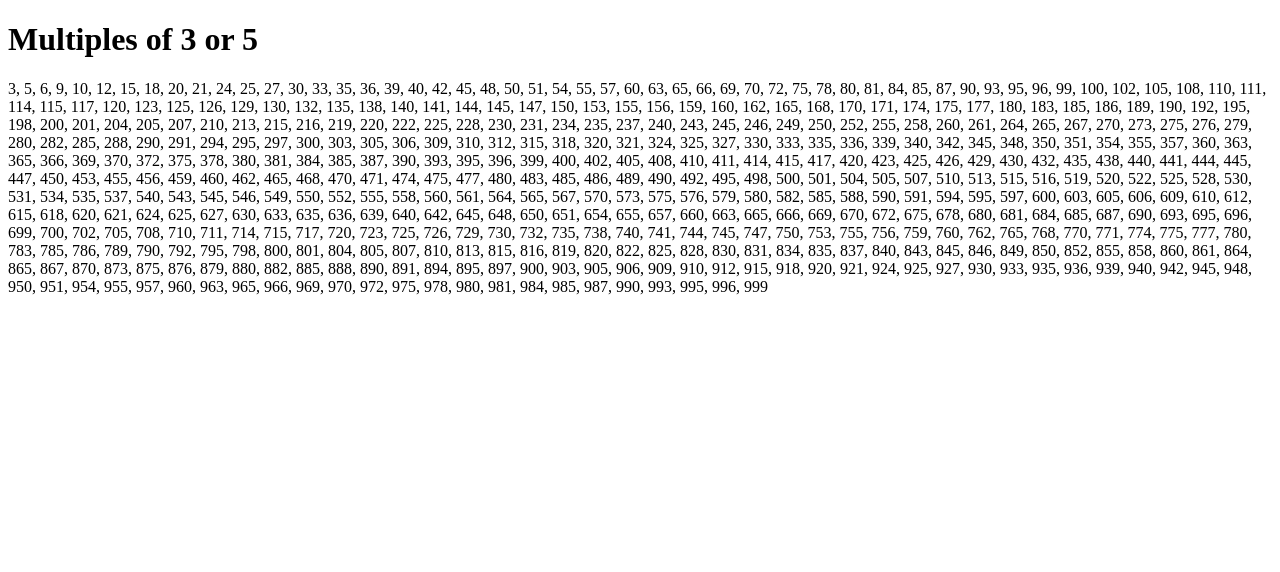
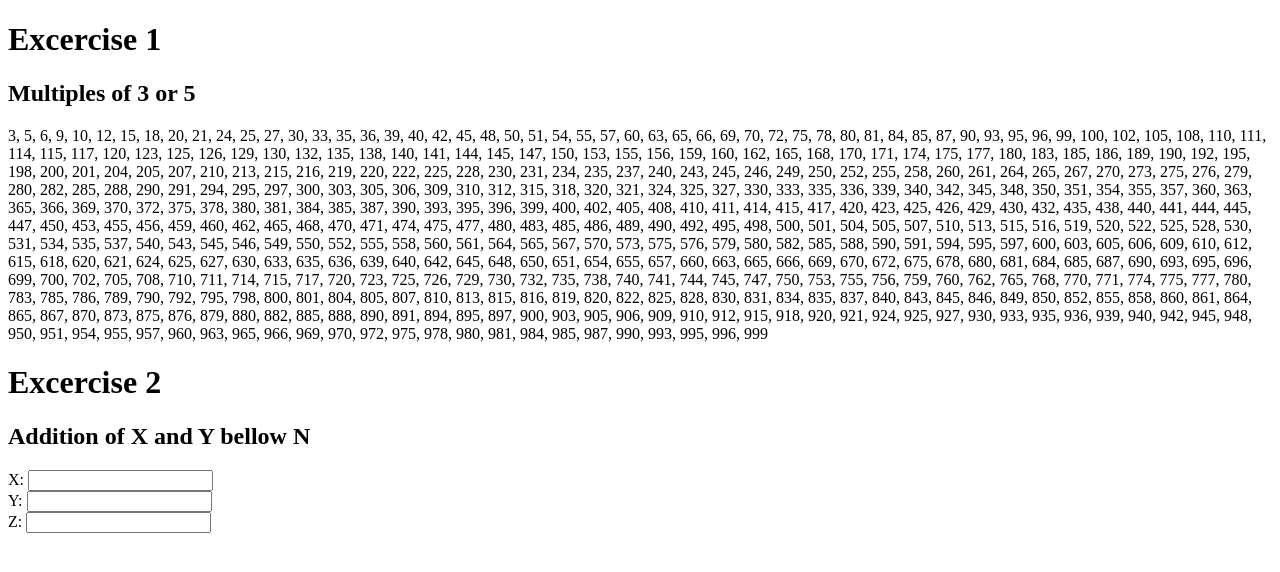
Before and after one commit to Ronocks/B9IS123-PROGRAMMING-FOR-INFORMATION-SYSTEMS-, a plain HTML site: page index.html in a window 1280 px wide. Drawn offline with Linux system fonts and the light colour scheme.

Commit message:
Excercise 2

```diff
--- a/index.html
+++ b/index.html
@@ -6,7 +6,8 @@
 </head>
 <body>
 
-    <h1>Multiples of 3 or 5</h1>
+    <h1>Excercise 1</h1>
+    <h2>Multiples of 3 or 5</h2>
     <p id="result"></p>
 
     <script>
@@ -18,8 +19,39 @@
             }
         }
 
-        // Display the result
+
         document.getElementById("result").textContent = multiples.join(", ");
+    </script>
+
+
+    <h1>Excercise 2</h1>
+    <h2>Addition of X and Y bellow N</h2>
+    <label>X:</label>
+    <input type="number" id="x">
+    <br>
+    <label>Y:</label>
+    <input type="number" id="y">
+    <br>
+    <label>Z:</label>
+    <input type="number" id="z">
+    <br>
+    <p id="results2"></p>
+
+    <script>
+         let f = () => {
+
+            let x = parseInt(document.getElementById('x').value);
+            let y = parseInt(document.getElementById('y').value);
+            let z = parseInt(document.getElementById('z').value);
+
+            let result = [];
+
+            for (let n = 1; n < z; n++) {
+                result.push(x * y);
+            }
+            document.getElementById("result2").textContent = multiples.join(", ");
+        }
+
     </script>
 
 </body>
```
